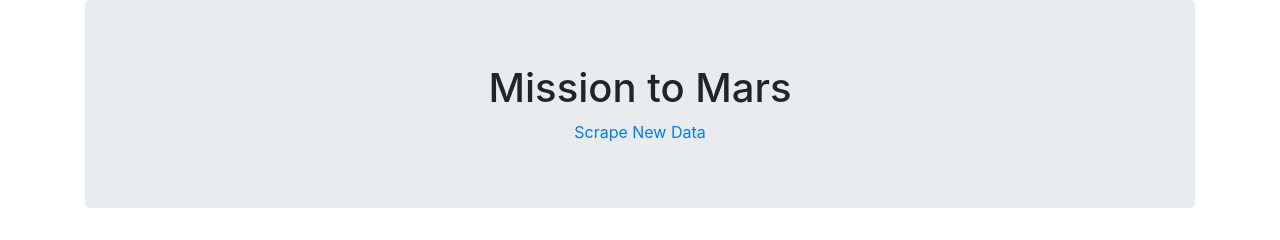
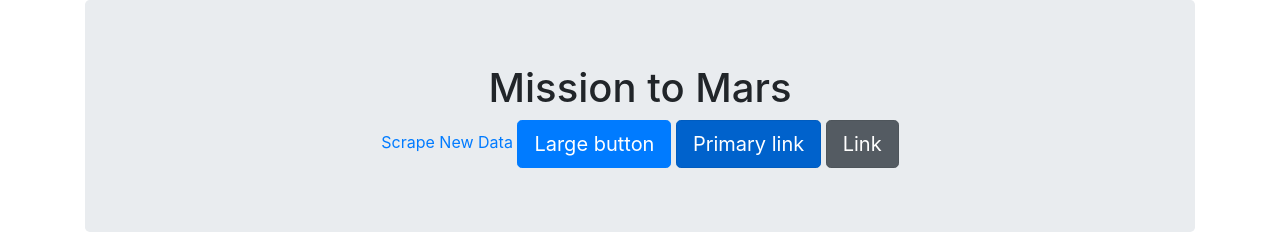
Before and after one commit to tratnikc/web-scraping-challenge, a Flask app: page / in a window 1280 px wide. Shown: the top 240 px of the page. Run offline with Flask 2, Linux system fonts and the light colour scheme; data that the repository does not hold is empty; some libraries are stand-ins or nearby versions.

Commit message:
create a button

```diff
--- a/mission-to-mars/templates/index.html
+++ b/mission-to-mars/templates/index.html
@@ -13,7 +13,10 @@
             <!-- jumbotron -->
             <div class="jumbotron text-center">
                 <h1>Mission to Mars</h1>
-                <a class="button" href="/scrape">Scrape New Data</a>
+                <a class="button background-color" href="/scrape">Scrape New Data</a>
+                <button type="button" class="btn btn-primary btn-lg">Large button</button>
+                <a href="#" class="btn btn-primary btn-lg active" role="button" aria-pressed="true">Primary link</a>
+<a href="#" class="btn btn-secondary btn-lg active" role="button" aria-pressed="true">Link</a>
             </div>
 
             <!-- mars news -->
```
